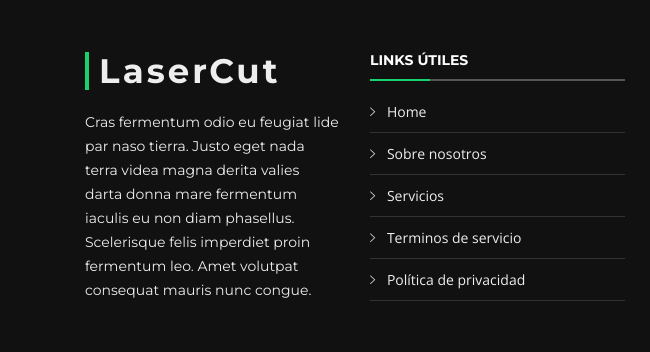
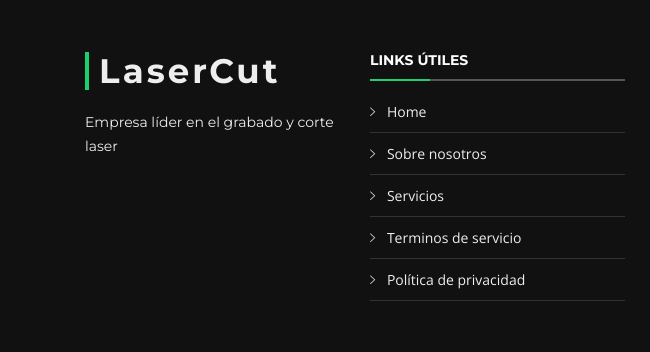
Before and after one commit to disney1993/lasercut, a plain HTML site: page index.html in a window 1280 px wide. Shown: the part 10344-10696 px from the top of the page, 0-650 px from the left. Drawn offline with nearby package versions, Linux system fonts and the light colour scheme; files whose address does not match are found by name.

Commit message:
Update index.html

```diff
--- a/index.html
+++ b/index.html
@@ -1272,9 +1272,7 @@
 
           <div class="col-lg-3 col-md-6 footer-info">
             <h3>LaserCut</h3>
-            <p>Cras fermentum odio eu feugiat lide par naso tierra. Justo eget nada terra videa magna derita valies
-              darta donna mare fermentum iaculis eu non diam phasellus. Scelerisque felis imperdiet proin fermentum leo.
-              Amet volutpat consequat mauris nunc congue.</p>
+            <p>Empresa líder en el grabado y corte laser</p>
           </div>
 
           <div class="col-lg-3 col-md-6 footer-links">
```
